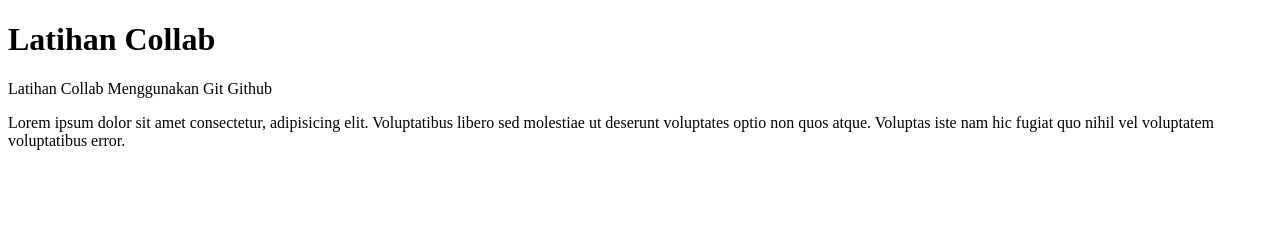
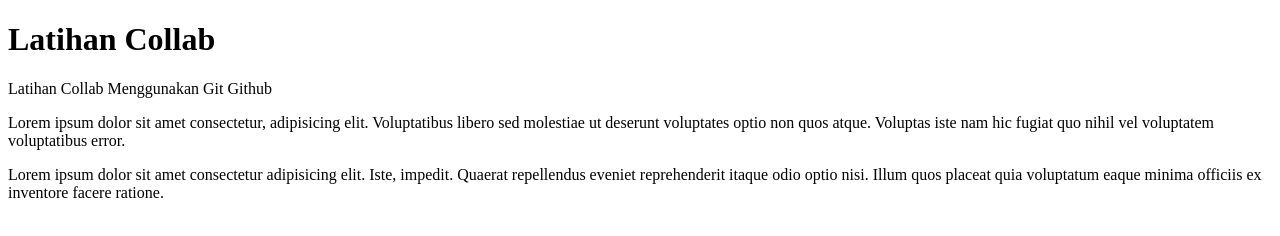
Before and after one commit to Re-Joyboy/latihan-collab, a plain HTML site: page index.html in a window 1280 px wide. Drawn offline with Linux system fonts and the light colour scheme.

Commit message:
Menambahkan paragraf

```diff
--- a/index.html
+++ b/index.html
@@ -9,5 +9,6 @@
     <h1>Latihan Collab</h1>
     <p>Latihan Collab Menggunakan Git Github</p>
     <p>Lorem ipsum dolor sit amet consectetur, adipisicing elit. Voluptatibus libero sed molestiae ut deserunt voluptates optio non quos atque. Voluptas iste nam hic fugiat quo nihil vel voluptatem voluptatibus error.</p>
+    <p>Lorem ipsum dolor sit amet consectetur adipisicing elit. Iste, impedit. Quaerat repellendus eveniet reprehenderit itaque odio optio nisi. Illum quos placeat quia voluptatum eaque minima officiis ex inventore facere ratione.</p>
 </body>
 </html>
```
